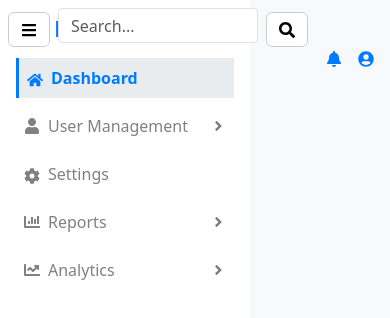
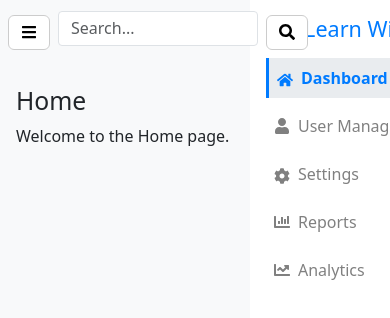
Before and after one commit to Nitin18Pixels/CMS-Dashboard, a React (Vite) app: page / in a window 390 px wide. Shown: the top 318 px of the page. Built offline with nearby package versions, Linux system fonts and the light colour scheme.

Commit message:
responsive1

```diff
--- a/src/components/common/sidebar/Menu.jsx
+++ b/src/components/common/sidebar/Menu.jsx
@@ -12,7 +12,6 @@ export const MenuTypes = [
     id: 2,
     menu: "User Management",
     role: [1, 2, 3],
-    // link: "/user-management",
     icon: <FaUser className="text-gray-500 hover:text-gray-200" />,
     submenu: [
       { submenuID: 1, link: "/user-list", label: "User List" },
--- a/src/components/common/sidebar/index.jsx
+++ b/src/components/common/sidebar/index.jsx
@@ -1,5 +1,5 @@
 import React, { useState } from "react";
-import { FaAngleDown, FaAngleRight, FaHome, FaUser, FaCog, FaChartBar, FaChartLine } from "react-icons/fa";
+import { FaAngleDown, FaAngleRight } from "react-icons/fa";
 import { Link, useLocation } from "react-router-dom";
 import { MenuTypes } from "./Menu";
 import "../../../layout/styles.css";
@@ -14,7 +14,7 @@ const Sidebar = ({ isOpen }) => {
 
   return (
     <div
-      className={`p-3 sidebar ${isOpen ? "d-block" : "d-none d-md-block"}`}
+      className={`p-3 sidebar ${isOpen ? "sidebar-open" : ""}`}
       style={{
         width: isOpen ? "250px" : "80px",
         transition: "width 0.3s ease-in-out",
--- a/src/layout/styles.css
+++ b/src/layout/styles.css
@@ -232,6 +232,12 @@
 @media (max-width: 768px) {
   .sidebar {
     width: 80%; /* Sidebar takes 80% of the screen in mobile view */
+    transition: transform 0.3s ease-in-out; /* Smooth appearance */
+    transform: translateX(-100%); /* Initially hidden */
+  }
+
+  .sidebar.sidebar-open {
+    transform: translateX(0); /* Slide in when open */
   }
 
   .sidebar .close-btn {
@@ -258,6 +264,11 @@
     width: 100%;
   }
 
+  .header-icons .fa-bell,
+  .header-icons .fa-user-circle {
+    display: none; /* Hide notification and profile icons */
+  }
+
   .notification-dropdown,
   .profile-dropdown {
     width: 90%; /* Adjust dropdown width for smaller screens */
```
